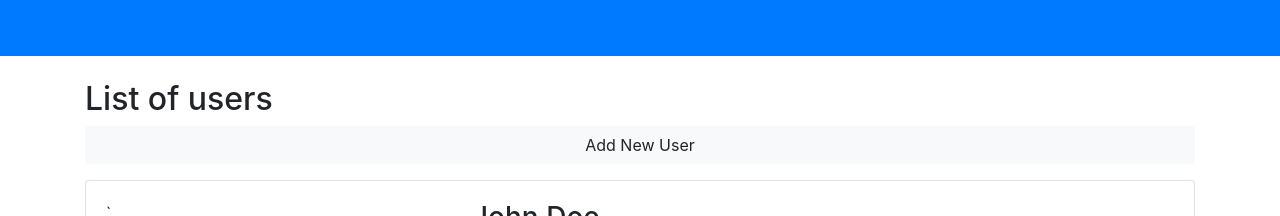
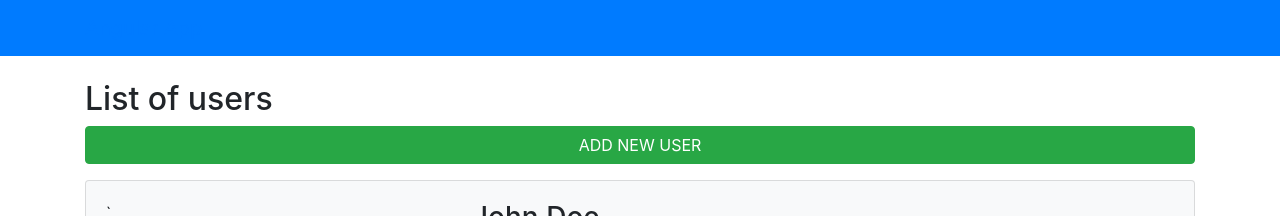
Before and after one commit to VihagaYohan/Angular-Sandbox-Project, an Angular app: page / in a window 1280 px wide. Shown: the top 216 px of the page. Built offline with nearby package versions, Linux system fonts and the light colour scheme.

Commit message:
Added ngClass property

```diff
--- a/src/app/Component/users/users.component.css
+++ b/src/app/Component/users/users.component.css
@@ -0,0 +1,3 @@
+.big-text{
+    text-transform: uppercase;
+}
--- a/src/app/Component/users/users.component.html
+++ b/src/app/Component/users/users.component.html
@@ -1,10 +1,14 @@
 <h2>List of users</h2>
-<!-- property binding -->
-<button [disabled]="!enabled" class="btn btn-light btn-block mb-3">
+<!-- property binding and property binding usng ngClass for multiple class bindings -->
+<button [disabled]="!enabled" class="btn btn-block mb-3" [ngClass]="currentClasses">
   Add New User
 </button>
 <ul class="list-unstyled" *ngIf="loaded && users.length > 0; else noUsers">
-  <li class="card card-body mb-2" *ngFor="let user of users">
+  <li
+    class="card card-body mb-2"
+    *ngFor="let user of users"
+    [class.bg-light]="user.isActive"
+  >
     <div class="row">
       <div class="col-sm-4">
         ` <img class="img-fluid" [src]="user.image" alt="user-image" />
--- a/src/app/Component/users/users.component.ts
+++ b/src/app/Component/users/users.component.ts
@@ -13,6 +13,7 @@ export class UsersComponent implements OnInit {
   showExtended: boolean = true;
   loaded: boolean = false;
   enabled: boolean = true;
+  currentClasses={}
 
   constructor() {}
 
@@ -28,6 +29,7 @@ export class UsersComponent implements OnInit {
           state: 'MA',
         },
         image: 'http://lorempixel.com/600/600/people/1',
+        isActive:true
       },
       {
         firstName: 'Kevin',
@@ -79,9 +81,18 @@ export class UsersComponent implements OnInit {
     setTimeout(() => {
       this.loaded = true;
     }, 2000);
+
+    this.setCurrentClasses();
   }
 
   addUser(user: User) {
     this.users.push(user);
   }
+
+  setCurrentClasses(){
+    this.currentClasses = {
+      'btn-success':this.enabled,
+      'big-text':this.showExtended
+    }
+  }
 }
--- a/src/app/Models/User.ts
+++ b/src/app/Models/User.ts
@@ -8,4 +8,5 @@ export interface User {
     state?: string;
   };
   image?:string;
+  isActive?:boolean
 }
```
